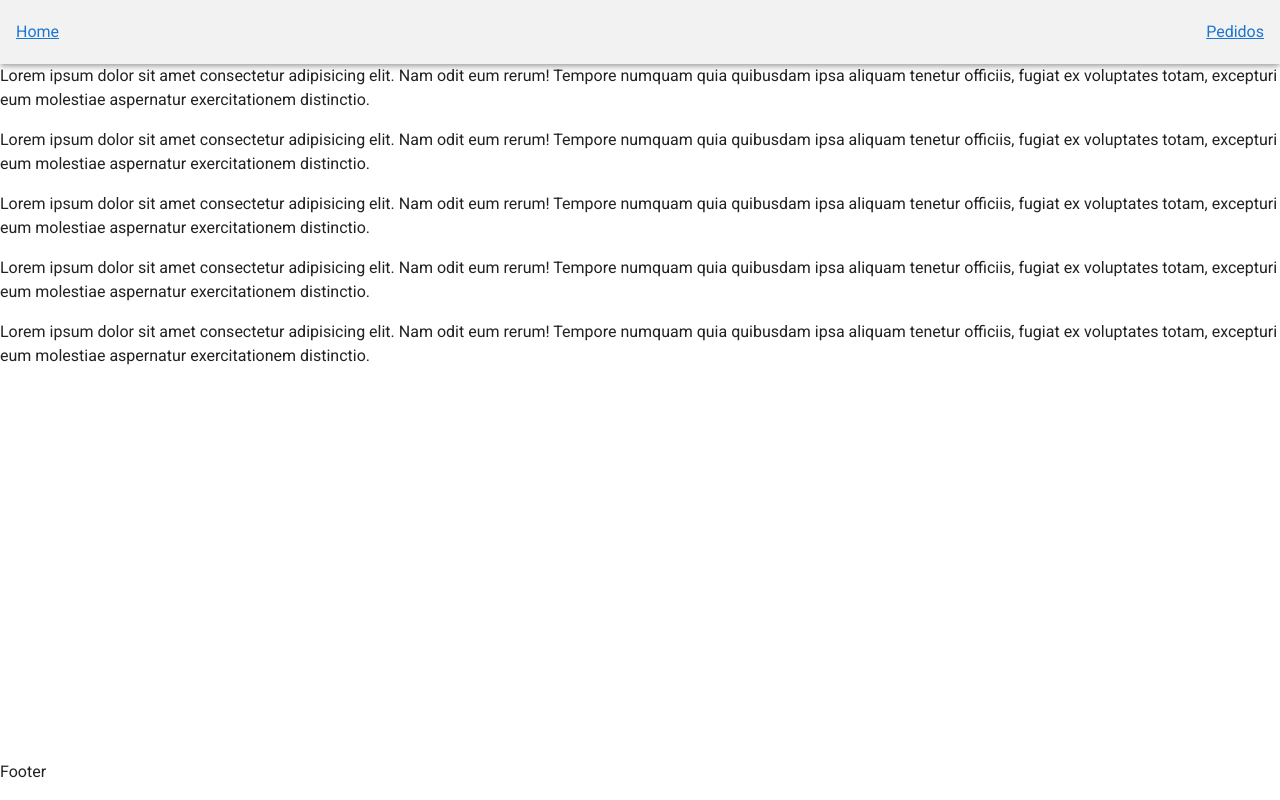
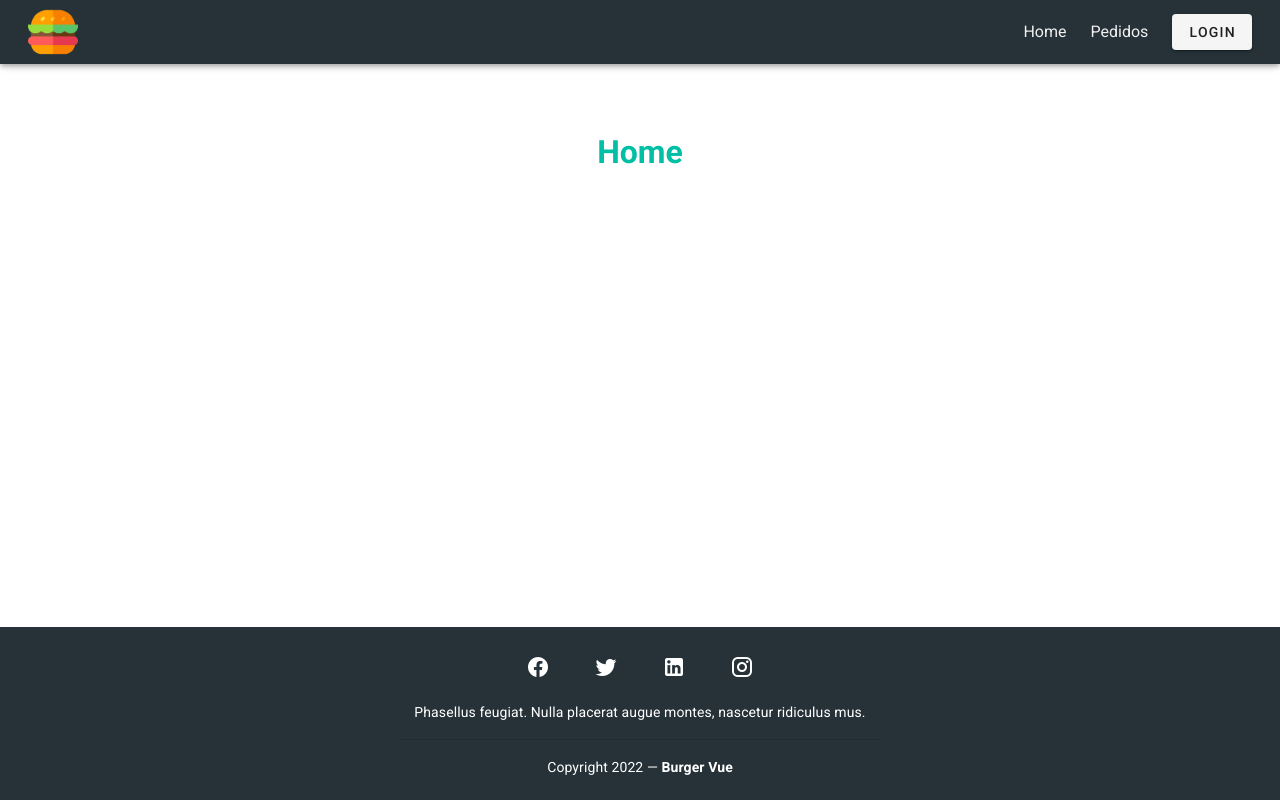
Before and after one commit to paulpessoa/burger-vue, a Vue app: page / in a window 1280 px wide. Built offline with nearby package versions, Linux system fonts and the light colour scheme.

Commit message:
header and footer

```diff
--- a/src/App.vue
+++ b/src/App.vue
@@ -1,7 +1,7 @@
 <template>
   <v-app>
     <!--Cabeçalho-->
-    <NavComp/>
+    <NavComp :logo="logo_src" :alt="app_name"/>
 
     <!--Conteúdo-->
     <v-main>
@@ -20,9 +20,32 @@ import FooterComp from './components/FooterComp.vue';
 
 export default Vue.extend({
     name: "App",
-    data: () => ({
-    //
-    }),
-    components: { NavComp, FooterComp }
+    data() {
+      return {
+        logo_src: "/img/logo.png",
+        app_name: "Burger Vue"
+      }
+    },
+    components: {
+      NavComp,
+      FooterComp
+     }
 });
 </script>
+
+
+
+<style lang="scss">
+  *{
+    padding: 0;
+    margin: 0;
+    box-sizing: border-box;
+  }
+  *:hover {
+    color: #00BFA5!important;
+  }
+  h1 {
+    text-align: center;
+  }
+
+</style>
--- a/src/components/FooterComp.vue
+++ b/src/components/FooterComp.vue
@@ -1,15 +1,53 @@
 <template>
-    <div>
-        <p>Footer</p>
-    </div>
+  <v-footer
+  >
+    <v-card
+      flat
+      tile
+      class="mx-auto white--text text-center"
+    >
+      <v-card-text>
+        <v-btn
+          v-for="icon in icons"
+          :key="icon"
+          class="mx-4 white--text"
+          icon
+        >
+          <v-icon size="24px">
+            {{ icon }}
+          </v-icon>
+        </v-btn>
+      </v-card-text>
+
+      <v-card-text class="white--text pt-0">
+        Phasellus feugiat. Nulla placerat augue montes, nascetur ridiculus mus.
+      </v-card-text>
+
+      <v-divider></v-divider>
+
+      <v-card-text class="white--text">
+       Copyright {{ new Date().getFullYear() }} — <strong>Burger Vue</strong>
+      </v-card-text>
+    </v-card>
+  </v-footer>
 </template>
 
 <script lang="ts">
 export default {
-    name: 'FooterComp'
+    name: 'FooterComp',
+    data: () => ({
+      icons: [
+        'mdi-facebook',
+        'mdi-twitter',
+        'mdi-linkedin',
+        'mdi-instagram',
+      ],
+    }),
 }
 </script>
 
 <style>
-
+    .v-footer, .v-card {
+        background-color: #263238!important;
+    }
 </style>
--- a/src/components/NavComp.vue
+++ b/src/components/NavComp.vue
@@ -1,23 +1,45 @@
 <template>
   <v-app-bar
       app
-      color="#f2f2f2"
     >
 
+    <router-link to="/">
+      <img :src="logo" :alt="alt" id="logo">
+    </router-link>
 
+    <v-spacer></v-spacer>
     <router-link to="/">Home</router-link>
-    <v-spacer></v-spacer>
     <router-link to="/pedidos">Pedidos</router-link>
+    <router-link v-show="usuarioLogado" to="#"><v-btn>Sair</v-btn></router-link>
+    <router-link v-show="!usuarioLogado" to="#"><v-btn>Login</v-btn></router-link>
 
     </v-app-bar>
 </template>
 
 <script lang="ts">
 export default {
-    name: 'NavComp'
+    name: 'NavComp',
+    props: ["logo", "alt"],
+    data() {
+      return {
+        usuarioLogado: false
+      }
+    }
 }
 </script>
 
-<style>
-
+<style lang="scss" scoped>
+  .v-app-bar {
+    background-color: #263238!important;
+    img{
+      margin: 0 auto;
+      width: 50px!important;
+      vertical-align: middle;
+    }
+    a {
+      color: #f0f0f0;
+      text-decoration: none;
+      margin: 12px;
+    }
+  }
 </style>
--- a/src/views/HomeView.vue
+++ b/src/views/HomeView.vue
@@ -1,11 +1,7 @@
 <template>
-  <div>
-  <p>Lorem ipsum dolor sit amet consectetur adipisicing elit. Nam odit eum rerum! Tempore numquam quia quibusdam ipsa aliquam tenetur officiis, fugiat ex voluptates totam, excepturi eum molestiae aspernatur exercitationem distinctio.</p>
-  <p>Lorem ipsum dolor sit amet consectetur adipisicing elit. Nam odit eum rerum! Tempore numquam quia quibusdam ipsa aliquam tenetur officiis, fugiat ex voluptates totam, excepturi eum molestiae aspernatur exercitationem distinctio.</p>
-  <p>Lorem ipsum dolor sit amet consectetur adipisicing elit. Nam odit eum rerum! Tempore numquam quia quibusdam ipsa aliquam tenetur officiis, fugiat ex voluptates totam, excepturi eum molestiae aspernatur exercitationem distinctio.</p>
-  <p>Lorem ipsum dolor sit amet consectetur adipisicing elit. Nam odit eum rerum! Tempore numquam quia quibusdam ipsa aliquam tenetur officiis, fugiat ex voluptates totam, excepturi eum molestiae aspernatur exercitationem distinctio.</p>
-  <p>Lorem ipsum dolor sit amet consectetur adipisicing elit. Nam odit eum rerum! Tempore numquam quia quibusdam ipsa aliquam tenetur officiis, fugiat ex voluptates totam, excepturi eum molestiae aspernatur exercitationem distinctio.</p>
-  </div>
+  <v-content>
+    <h1>Home</h1>
+  </v-content>
 </template>
 
 <script lang="ts">
--- a/src/views/PedidosView.vue
+++ b/src/views/PedidosView.vue
@@ -1,5 +1,5 @@
 <template>
-  <div>
-    <h1>pedidos</h1>
-  </div>
+  <v-content>
+    <h1>Pedidos</h1>
+  </v-content>
 </template>
```
Also changed, not shown: public/img/logo.png (added), src/assets/logo.png.
